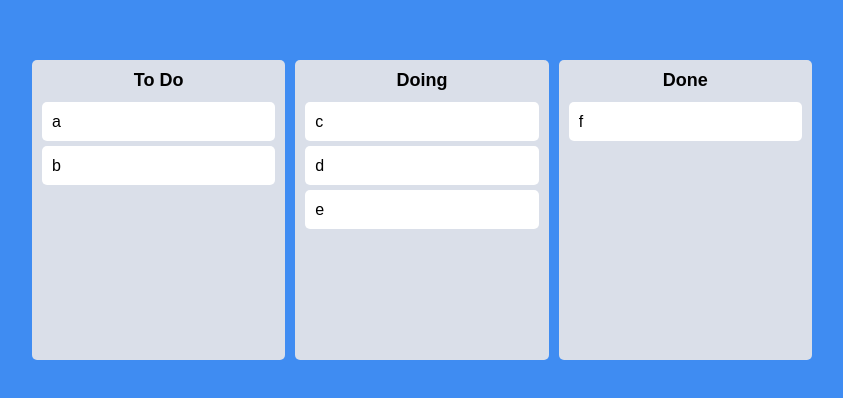
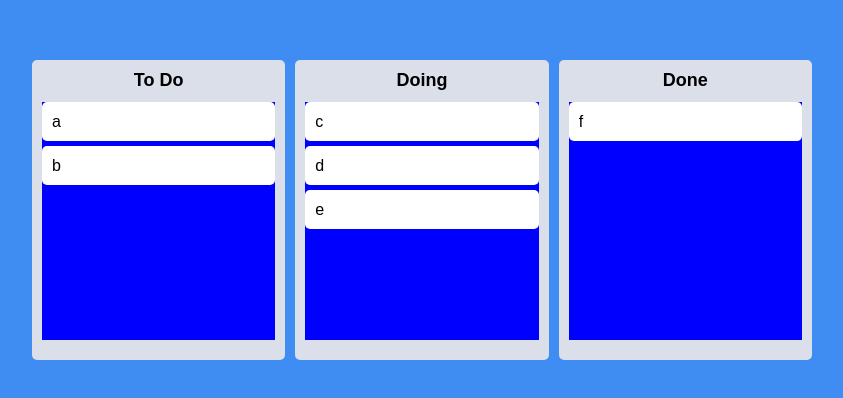
Before and after one commit to wujuno/react-master, a React (Create React App) app: page / in a window 1280 px wide. Shown: the part 190-588 px from the top of the page, without its empty margins (218-1061 px from the left). Built offline with nearby package versions, Linux system fonts and the light colour scheme.

Commit message:
Board Get movement info

```diff
--- a/src/Board.tsx
+++ b/src/Board.tsx
@@ -1,6 +1,7 @@
 import {Droppable} from "react-beautiful-dnd"
 import DragabbleCard from "./DraggleCard"
 import styled from "styled-components";
+
 
 const Wrapper = styled.div`
   width: 300px;
@@ -9,6 +10,8 @@
   background-color: ${(props) => props.theme.boardColor};
   border-radius: 5px;
   min-height: 300px;
+  display: flex;
+  flex-direction: column;
 `;
 
 const Title = styled.h2`
@@ -17,6 +20,17 @@
   margin-bottom: 10px;
   font-size: 18px;
 `;
+
+const Area = styled.div<IAreaProps>`
+  background-color: ${props => props.isDraggingOver ? "pink" : props.isDraggingFromThis ? "red" : "blue"};
+  flex-grow: 1;
+  transition: background-color 0.3s ease-in-out;
+`;
+
+interface IAreaProps {
+  isDraggingFromThis: boolean;
+  isDraggingOver: boolean;
+}
 
 interface IBoardProps {
     toDos: string[];
@@ -28,12 +42,16 @@
         <Wrapper>
             <Title>{boardId}</Title>
         <Droppable droppableId={boardId}>
-            {(magic) => (
-              <div ref={magic.innerRef} {...magic.droppableProps}>
+            {(magic, info) => (
+              <Area
+              isDraggingOver={info.isDraggingOver}
+              isDraggingFromThis={Boolean(info.draggingFromThisWith)}
+              ref={magic.innerRef}
+              {...magic.droppableProps}>
                 {toDos.map((toDo, index) => (
                   <DragabbleCard key={toDo} index={index} toDo={toDo} />))}
 				{magic.placeholder}
-                </div>
+                </Area>
 			  )}
 		</Droppable>
         </Wrapper>
```
